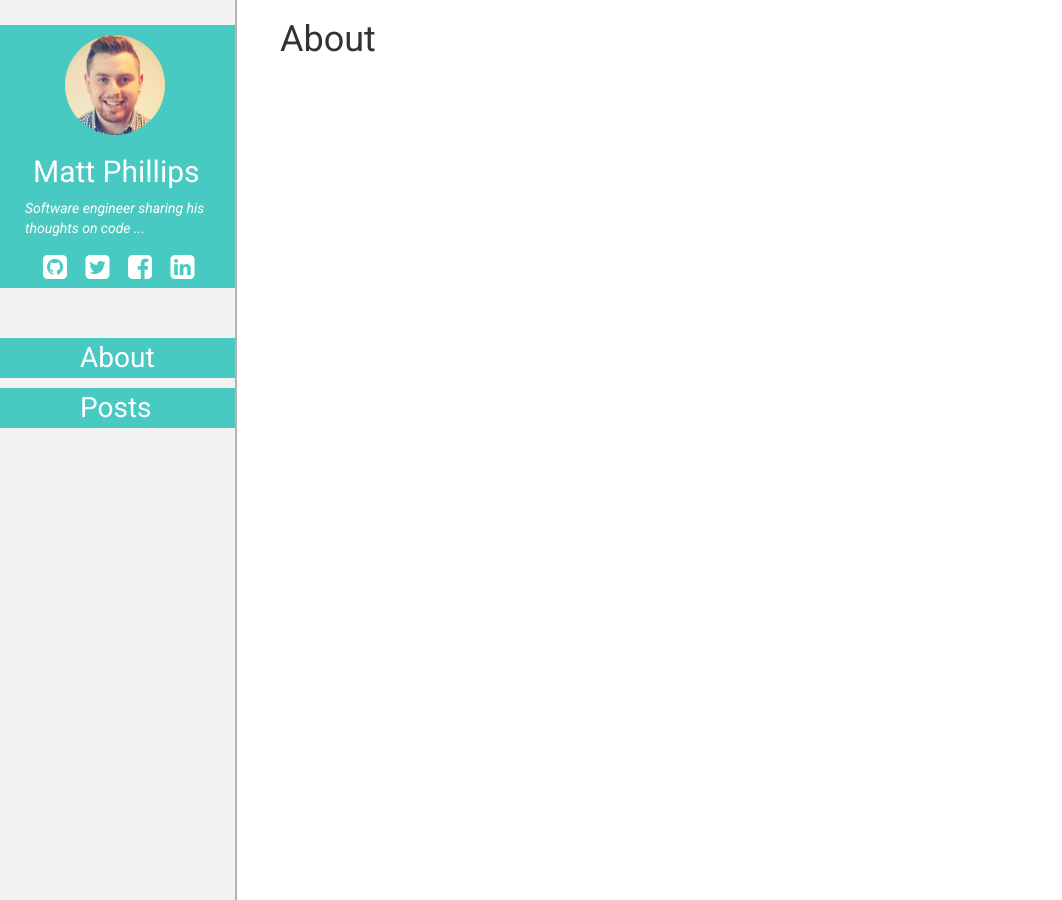
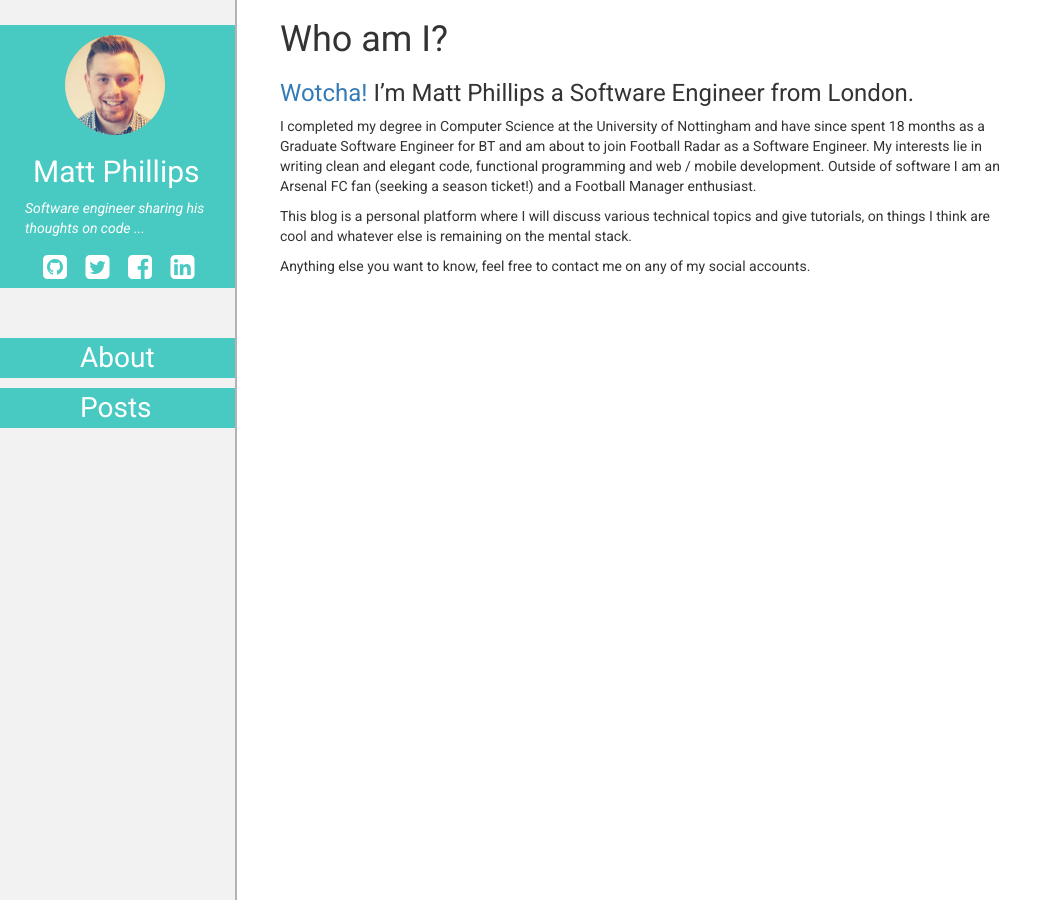
Before and after one commit to mattphillips/mattphillips.github.io, a Jekyll site: the page built from about.md, in a window 1280 px wide. Shown: the whole page, without its empty margins (0-1062 px from the left). Built offline with Jekyll 4.4.1, drawn with Linux system fonts in a browser that asks for light colours; nearby versions of some CDN libraries; Markdown is read by kramdown in place of the engine named in the settings.

Commit message:
Added brief bio and description of the site

```diff
--- a/about.md
+++ b/about.md
@@ -2,4 +2,12 @@
 layout: page
 ---
 
-# About
+# Who am I?
+
+### [Wotcha!](http://www.urbandictionary.com/define.php?term=wotcha) I'm Matt Phillips a Software Engineer from London.
+
+I completed my degree in Computer Science at the University of Nottingham and have since spent 18 months as a Graduate Software Engineer for BT and am about to join Football Radar as a Software Engineer. My interests lie in writing clean and elegant code, functional programming and web / mobile development. Outside of software I am an Arsenal FC fan (seeking a season ticket!) and a Football Manager enthusiast.
+
+This blog is a personal platform where I will discuss various technical topics and give tutorials, on things I think are cool and whatever else is remaining on the mental stack.
+
+Anything else you want to know, feel free to contact me on any of my social accounts.
```
